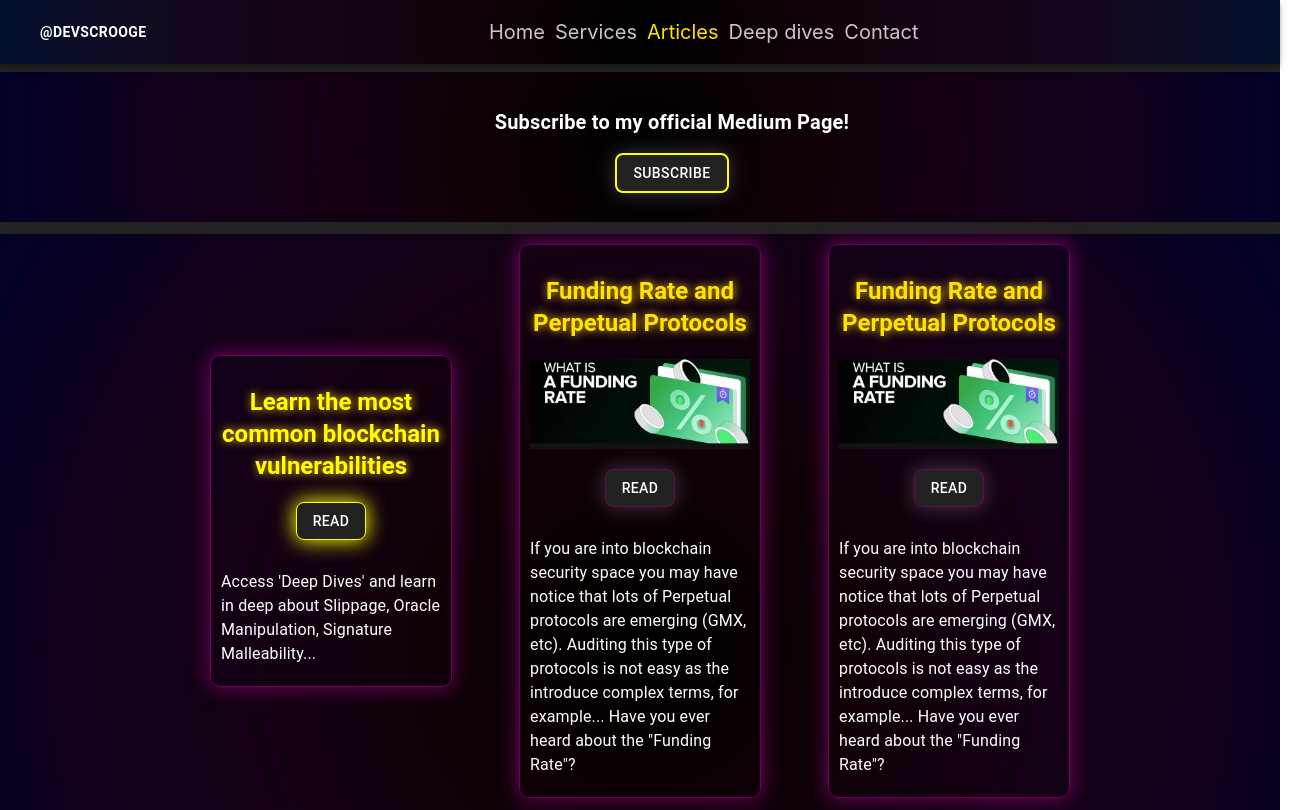
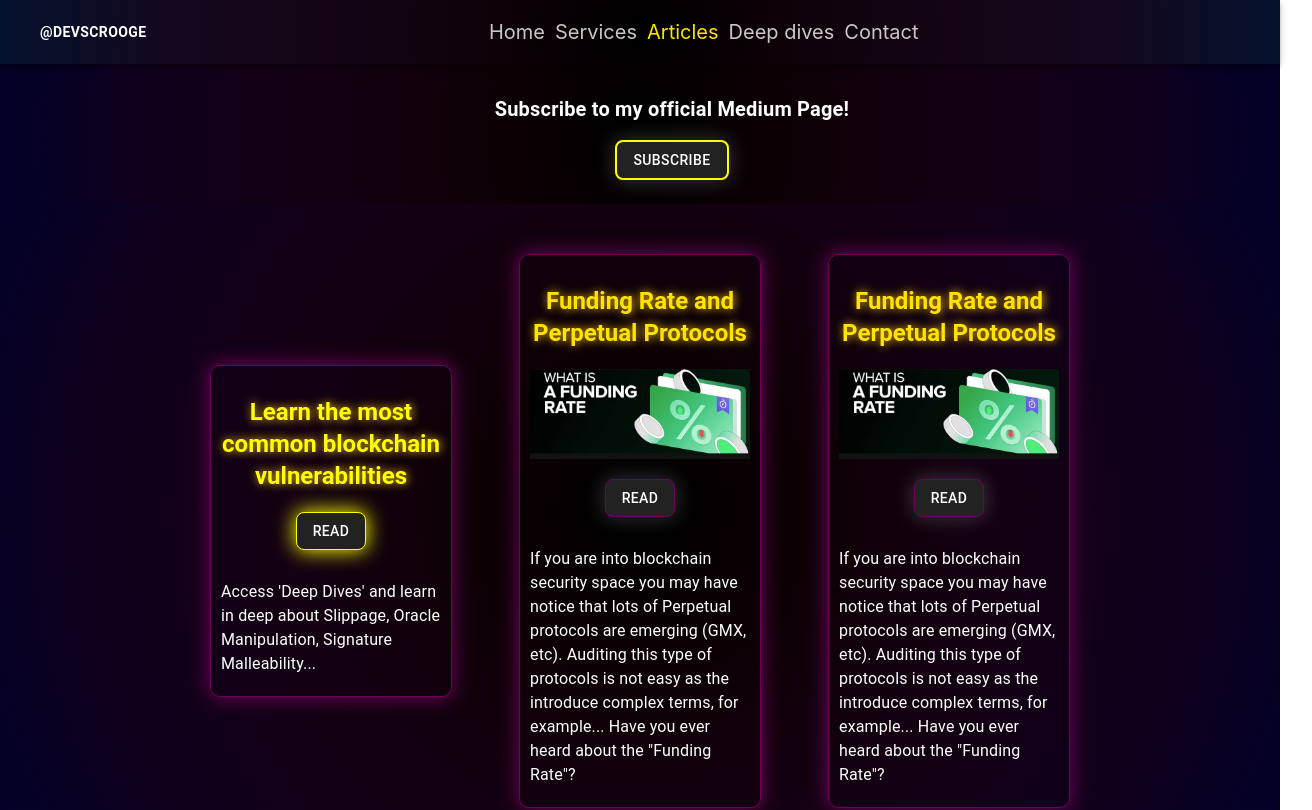
Before and after one commit to JMariadlcs/devscrooge.com, a React (Create React App) app: page /articles in a window 1280 px wide. Shown: the top 810 px of the page, 1312 px wide, since content can reach past the window. Built offline with nearby package versions, Linux system fonts and the light colour scheme.

Commit message:
adjust css

```diff
--- a/src/App.js
+++ b/src/App.js
@@ -17,7 +17,7 @@ function App() {
 
     return (
         <ThemeProvider theme={mainTheme}>
-            <Box>
+            <Box sx={{height: '100%', position:'relative', display: 'flex', flexDirection: 'column', justifyContent: 'space-between'}}>
                 <Navbar />
                 <Routes>
                     <Route path="/" element={<Home />} />
--- a/src/components/Articles.js
+++ b/src/components/Articles.js
@@ -44,7 +44,7 @@ const ArticlesPage = () => {
             <ArticlesTittle />
 
 
-            <Box className="home-box" sx={{ background: 'radial-gradient(circle, #000000, #0e0006, #130012, #11001c, #010127)', height: '100%' }} padding='0 0 150px 0' margin="-25px 0 0 0">
+            <Box className="home-box" sx={{ background: 'radial-gradient(circle, #000000, #0e0006, #130012, #11001c, #010127)', height: '100%' }} padding='20px 0 0px 0' margin="-25px 0 0 0">
                 <StyledBox className="home-hire-box" margin="20px 0 100px 0" padding="0px 200px">
                 <ArticleBox className="home-buy-code4arena101-box">
                         <Typography variant="h5" component="h2" gutterBottom margin='30px 0 20px 0' align="center" alignSelf="center" fontWeight='bold' color='yellow' sx={{textShadow:"#FC0 1px 0 10px"}}>
--- a/src/components/Contact.js
+++ b/src/components/Contact.js
@@ -14,7 +14,8 @@ const ContactPage = () => {
                     alignItems: 'center',
                     justifyContent: 'center',
                     flexDirection: 'column',
-                    height: '100%',
+                    minHeight: '70vh',
+                    width: '100%',
                     background: 'radial-gradient(circle, #000000, #0e0006, #130012, #11001c, #010127)',
                     color: '#c9c7c7',
                     textAlign: 'center',
--- a/src/components/Custom/CustomComponents.js
+++ b/src/components/Custom/CustomComponents.js
@@ -150,8 +150,7 @@ export const ServiceTitle = () => {
 export const ArticlesTittle = () => {
     return (
         <div className="ArticlesTittle" sx={{ margin: '50px 0 0 0' }}>
-            <TitleDivider />
-            <ArticleBox sx={{background: 'radial-gradient(circle, #000000, #0e0006, #130012, #11001c, #010127)' }}>
+            <ArticleBox sx={{background: 'radial-gradient(circle, #000000, #0e0006, #130012, #11001c, #010127)', margin: '20px 0 20px 0' }}>
                 <AnnounceText >
                     Subscribe to my official Medium Page!
                 </AnnounceText>
@@ -165,7 +164,6 @@ export const ArticlesTittle = () => {
                     Subscribe
                 </Button>
             </ArticleBox>
-            <TitleDivider />
         </div>
     );
 };
--- a/src/components/FooterBar.js
+++ b/src/components/FooterBar.js
@@ -6,6 +6,7 @@ const FooterBar = () => {
         <Box sx={{
             background: 'radial-gradient(circle, #000000, #0f0109, #140415, #130920, #03102c)' ,
             boxShadow: '0px -5px 5px rgba(0, 0, 0, 0.2)',
+            width: '100%',
             py: 3,
             px: 2,
             display: 'flex',
--- a/src/index.css
+++ b/src/index.css
@@ -1,5 +1,6 @@
 body {
   margin: 0;
+  height: 100%;
   font-family: -apple-system, BlinkMacSystemFont, 'Segoe UI', 'Roboto', 'Oxygen',
     'Ubuntu', 'Cantarell', 'Fira Sans', 'Droid Sans', 'Helvetica Neue',
     sans-serif;
```
